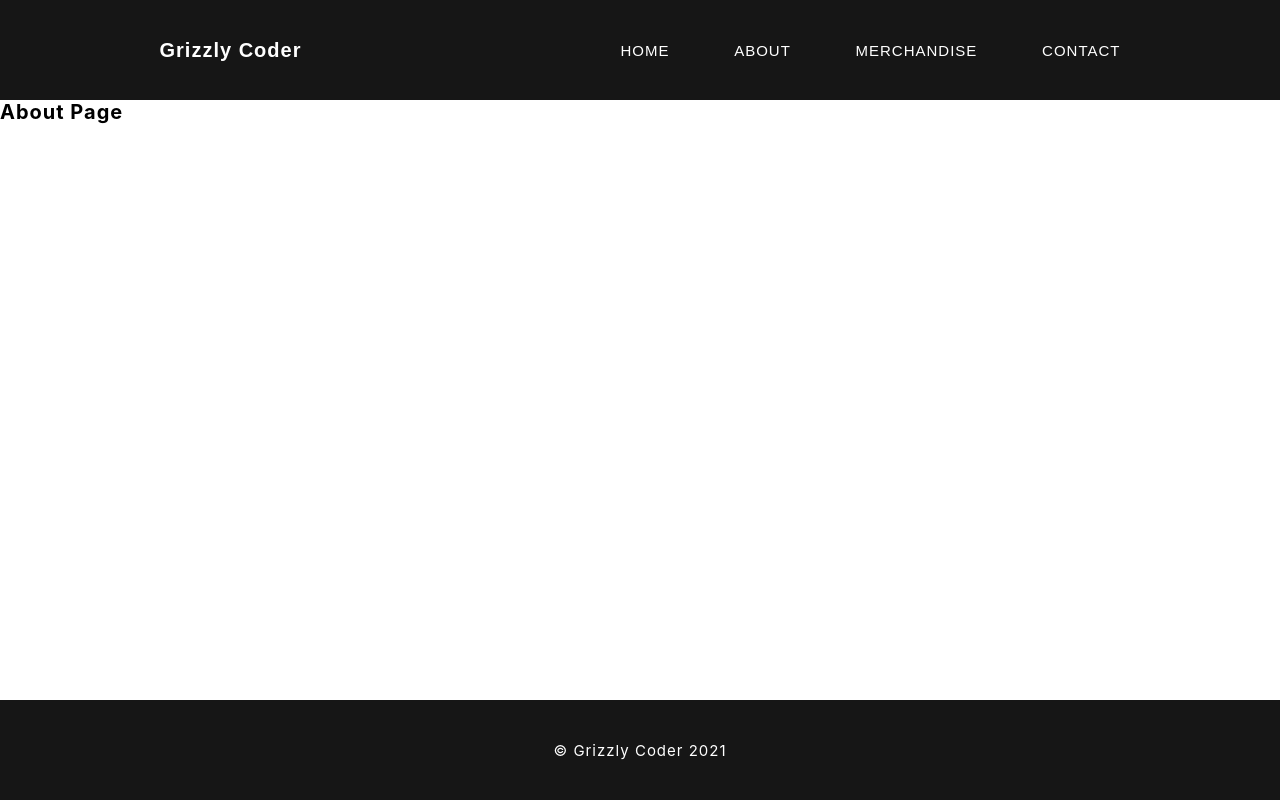
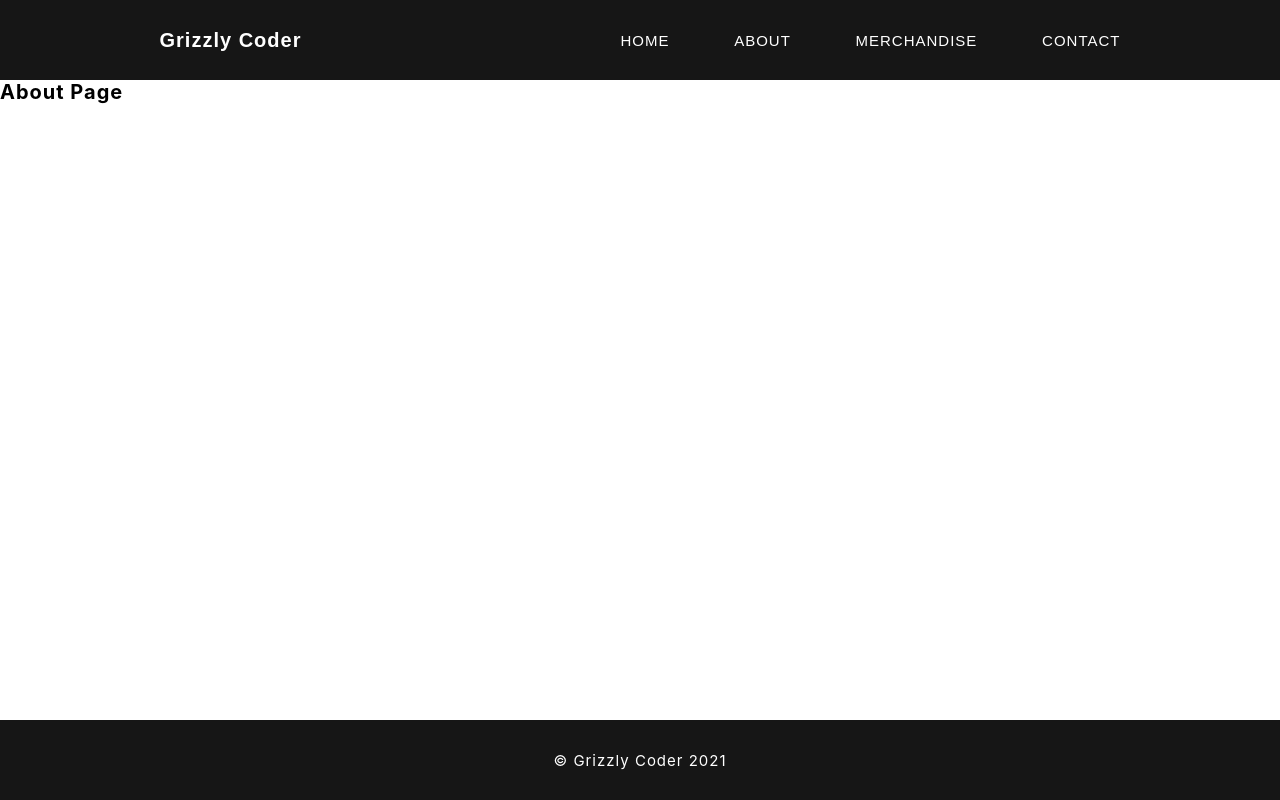
Before and after one commit to Abel-Zambrano/grizzly-coder, a Next.js app: page /about in a window 1280 px wide. Built offline with nearby package versions, Linux system fonts and the light colour scheme.

Commit message:
changed height on footer and header

```diff
--- a/components/footer/Footer.js
+++ b/components/footer/Footer.js
@@ -4,7 +4,7 @@ const MyFooter = styled.footer`
   display: flex;
   align-items: center;
   justify-content: center;
-  height: 10rem;
+  height: 8rem;
   text-align: center;
   background-color: var(--black-dark);
 
--- a/components/header/Header.js
+++ b/components/header/Header.js
@@ -7,7 +7,7 @@ const MyHeader = styled.div`
   justify-content: space-around;
   align-items: center;
   background-color: var(--black-dark);
-  height: 10rem;
+  height: 8rem;
 `;
 
 export default function Header() {
```
